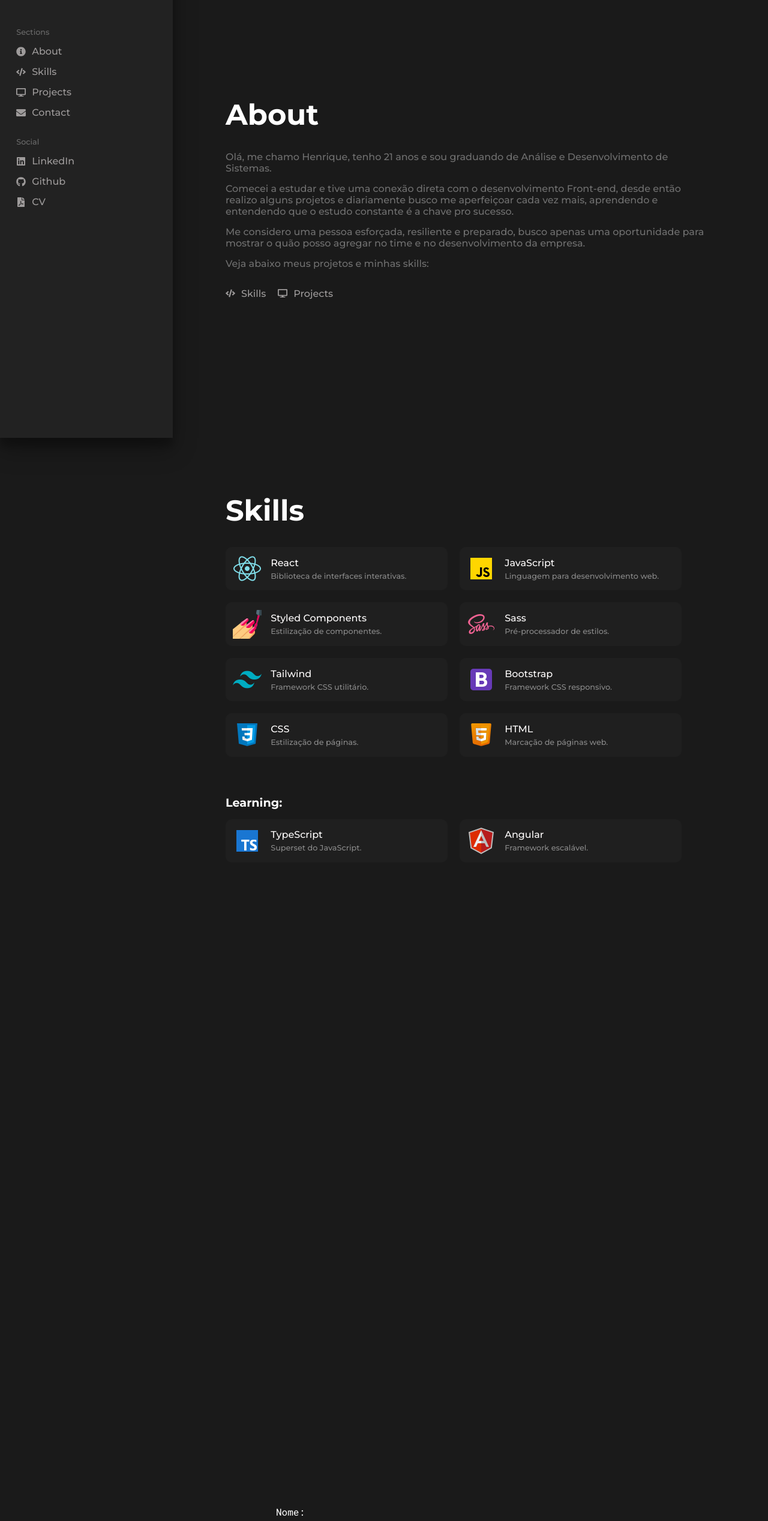
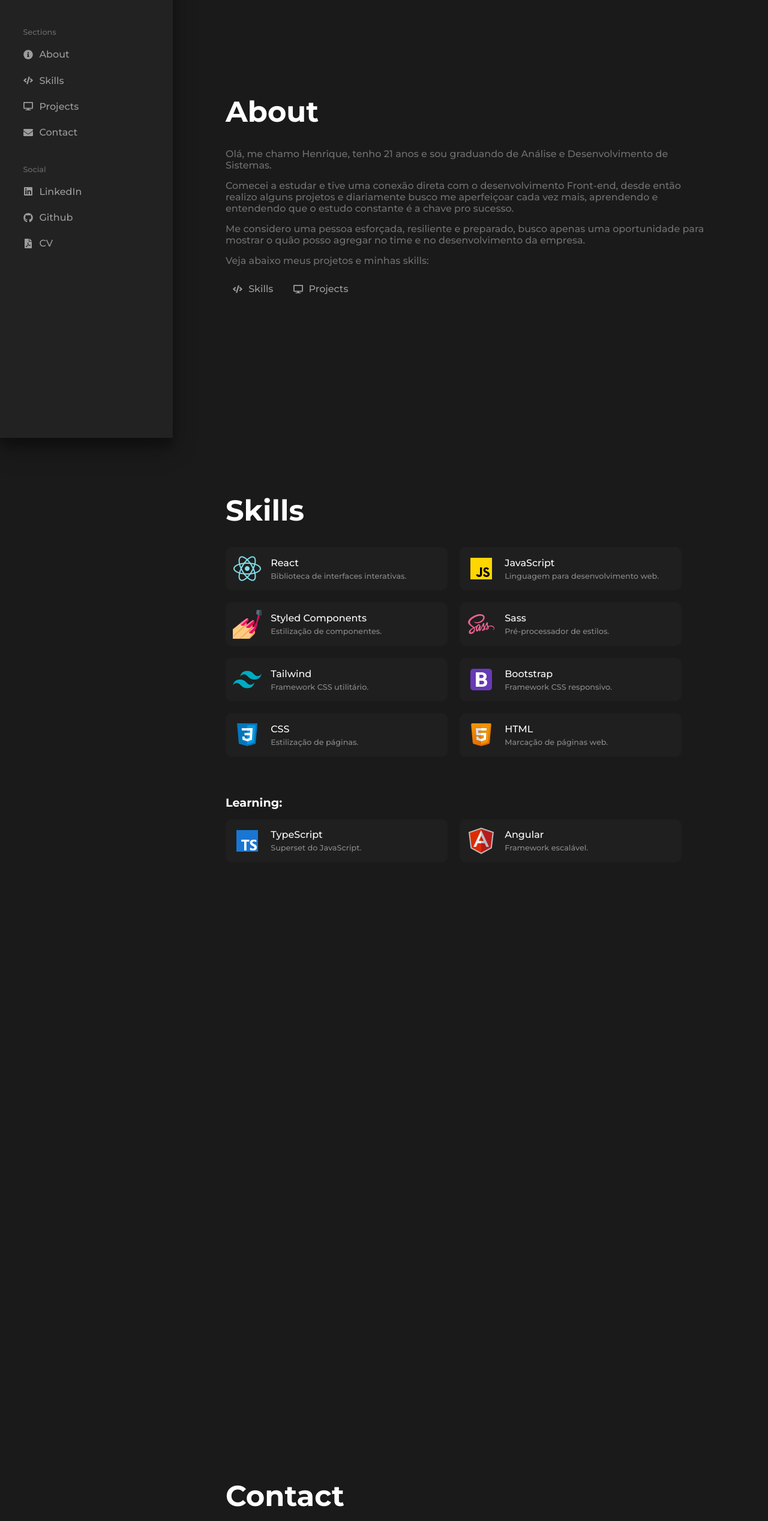
Before and after one commit to henriquepx/my_portfolio, a React (Vite) app: page / in a window 1280 px wide. Shown: the part 70-2606 px from the top of the page at 60% size. Built offline with nearby package versions, Linux system fonts and the light colour scheme; a web font is replaced by a local one.

Commit message:
feat: add title sections

```diff
--- a/src/components/Form.jsx
+++ b/src/components/Form.jsx
@@ -3,20 +3,14 @@ import { useRef  } from 'react';
 import emailjs from '@emailjs/browser';
 
 const ContainerForm = styled.div`
-   display: flex;
-   justify-content: center;
-   align-items: center;
+
    width: 100%;
 `
 const FormStyle = styled.form`
     display: flex;
     flex-direction: column;
-    justify-content: center;
     align-items: left;
     color: #FFF;
-    width: 100%;
-    max-width: 600px;
-    margin: 0 auto;
 `
 const LabelForm = styled.label`
     margin-bottom: 7px;
--- a/src/components/LinkNavegation.jsx
+++ b/src/components/LinkNavegation.jsx
@@ -5,13 +5,17 @@ const LinkContainer = styled.li`
     display: flex;
     align-items: center;
     gap: 10px;
+
     cursor: pointer;
 
-    margin-top: 15px;
+    border: 1px solid transparent;
+    padding: .7rem 0rem .7rem .7rem;
 
     color: #9e9b9b;
     &:hover {
         color: #cccbcb;
+        background-color: #333232;
+        border-radius: 10px;
     }
     &:hover a {
         color: #cccbcb;
--- a/src/sections/Footer.jsx
+++ b/src/sections/Footer.jsx
@@ -4,18 +4,35 @@ import Form from '../components/Form'
 const ContainerFooter = styled.footer`
      height: 100vh;
     width: 100%;
+
     background-color: #1a1a1a;
     display: flex;
+    flex-direction: column;
     align-items: center;
     justify-content: center;
 
-        padding-left: 15rem;
+    padding-left: 17rem;
+`
+const FooterSize = styled.div`
+    width: 100%;
+    max-width: 800px;
+    margin: 0 auto;
+`
+const TitleFooter = styled.h1`
+    font-family: 'Montserrat', sans-serif;
+    font-size: 3rem;
+    margin-bottom: 2rem;
+    color: white;
+    font-weight: 610;
 `
 
 const Footer = () => {
 return (
         <ContainerFooter id='footer'>
+            <FooterSize>
+                <TitleFooter>Contact</TitleFooter>
                 <Form />
+            </FooterSize>
         </ContainerFooter>
 )
 }
--- a/src/sections/Profile.jsx
+++ b/src/sections/Profile.jsx
@@ -1,6 +1,7 @@
 import styled from 'styled-components';
 import LinkNavegation from '../components/LinkNavegation';
 import { FaInfoCircle, FaCode, FaEnvelope, FaLinkedin, FaGithub, FaFilePdf, FaDesktop } from 'react-icons/fa';
+import { useState } from 'react';
 
 const ContainerProfile = styled.div`
     position: fixed;
@@ -47,10 +48,13 @@ const Nav2 = styled.nav`
         font-family: 'Montserrat', sans-serif;
         font-size: .8rem;
         color: #6b6b6b;
+        margin-bottom: .5rem;
+        margin-left: .7rem;
     }
 `
 
 const Profile = () => {
+  const [activeSection, setActiveSection] = useState('');
 
   return (
     <ContainerProfile>
@@ -69,21 +73,29 @@ const Profile = () => {
               icon={<FaInfoCircle />}
               name="About"
               link="#about"
+              active={activeSection === 'about'}
+              onClick={() => setActiveSection('#about')}
           />
             <LinkNavegation
               icon={<FaCode />}
               name="Skills"
               link="#skills"
+              active={activeSection === 'skills'}
+              onClick={() => setActiveSection('#skills')}
           />
           <LinkNavegation
               icon={<FaDesktop />}
               name="Projects"
               link="#projects"
+              active={activeSection === 'projects'}
+              onClick={() => setActiveSection('#projects')}
           />
           <LinkNavegation
               icon={<FaEnvelope />}
               name="Contact"
               link="#footer"
+              active={activeSection === 'contact'}
+              onClick={() => setActiveSection('#contact')}
           />
         </ul>
       </Nav2>
```
Lines whose indentation alone changed are shown as unchanged.
